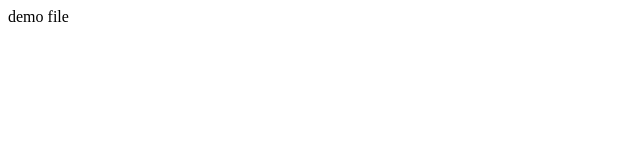
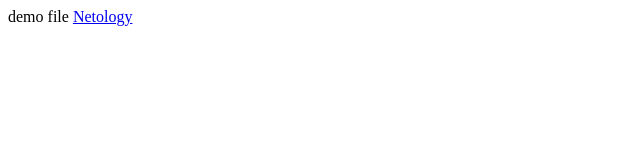
Before and after one commit to Nadya-Chi/first-job, a plain HTML site: page index.html in a window 1280 px wide. Shown: the full height of the page, 0-640 px from the left. Drawn offline with Linux system fonts and the light colour scheme.

Commit message:
Link to netology added

```diff
--- a/index.html
+++ b/index.html
@@ -7,5 +7,6 @@
 </head>
 <body>
     demo file
+    <a href="https://netology.ru/">Netology</a>
 </body>
 </html>
```
